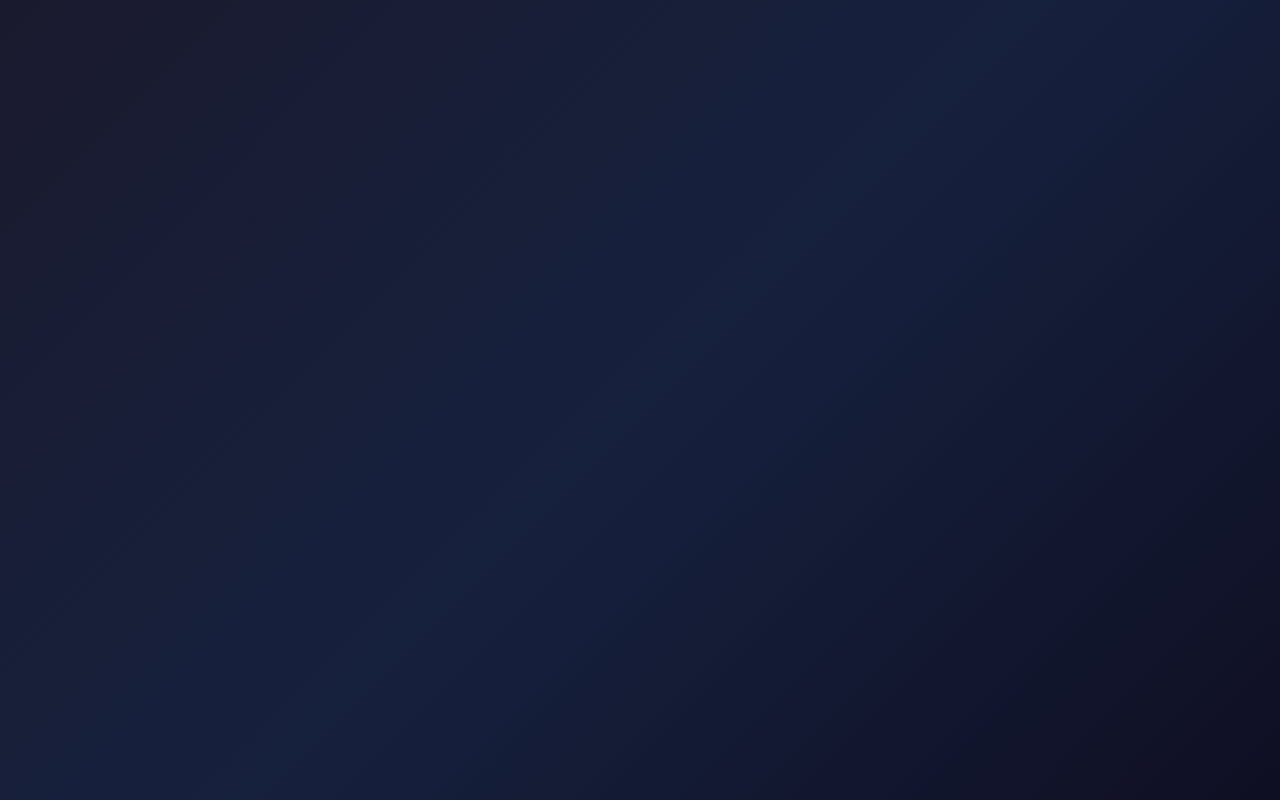
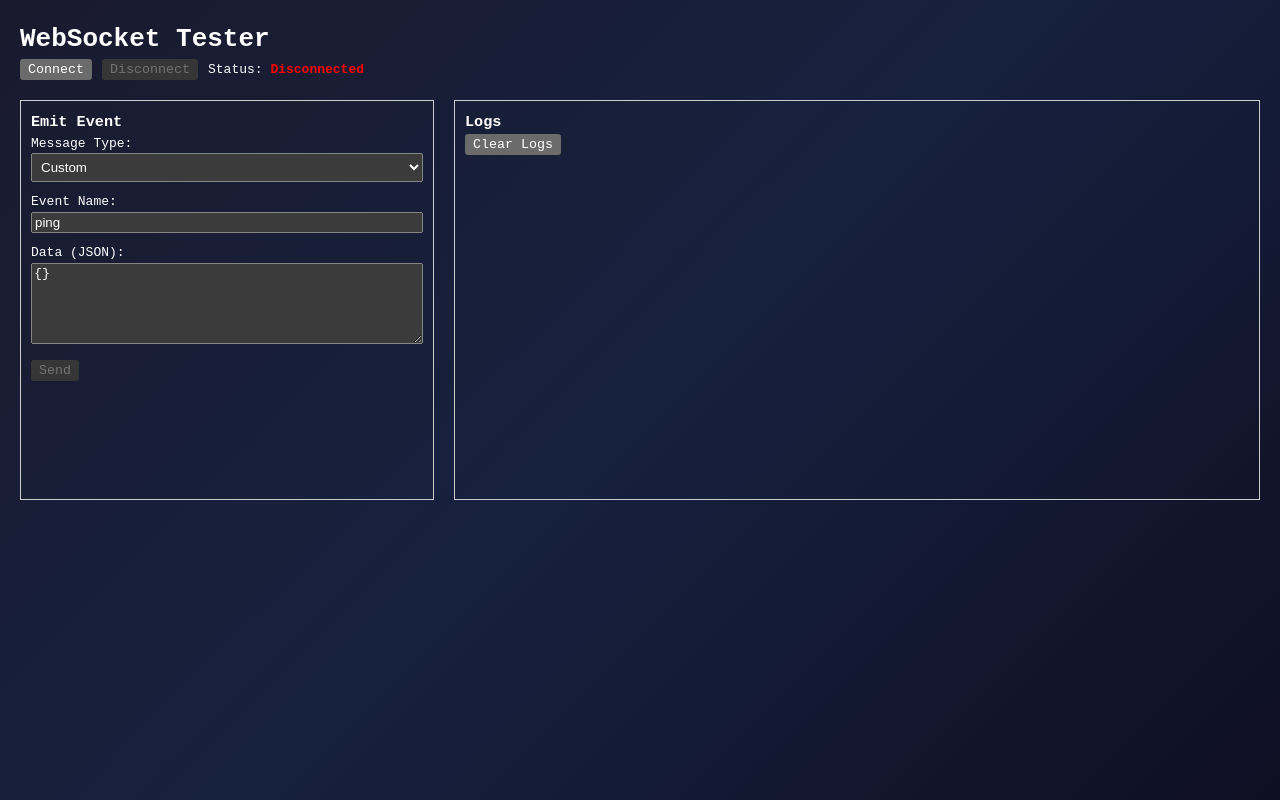
Before and after one commit to cybattis/red-tetris, a React (Vite) app in the folder frontend/: page /test-socket in a window 1280 px wide. Before the commit this address had no page. Built offline with nearby package versions, Linux system fonts and the light colour scheme.

Commit message:
feat: add SocketTest component for WebSocket testing

```diff
--- a/frontend/src/App.tsx
+++ b/frontend/src/App.tsx
@@ -5,6 +5,7 @@
 
 import { BrowserRouter, Routes, Route } from 'react-router-dom';
 import { HomePage, GameRoom } from './pages';
+import { SocketTest } from './pages/SocketTest';
 import './App.css';
 
 function App() {
@@ -12,6 +13,7 @@ function App() {
     <BrowserRouter>
       <Routes>
         <Route path="/" element={<HomePage />} />
+        <Route path="/test-socket" element={<SocketTest />} />
         <Route path="/:room/:playerName" element={<GameRoom />} />
       </Routes>
     </BrowserRouter>
--- /dev/null
+++ b/frontend/src/pages/SocketTest.tsx
@@ -0,0 +1,166 @@
+import { useState, useEffect } from 'react';
+import { io, Socket } from 'socket.io-client';
+
+interface LogEntry {
+  type: 'sent' | 'received' | 'status';
+  message: string;
+  timestamp: string;
+}
+
+export function SocketTest() {
+  const [socket, setSocket] = useState<Socket | null>(null);
+  const [logs, setLogs] = useState<LogEntry[]>([]);
+  const [eventName, setEventName] = useState('ping');
+  const [eventData, setEventData] = useState('{}');
+  const [isConnected, setIsConnected] = useState(false);
+
+  // Predefined templates only
+  const templates: Record<string, string> = {
+    custom: '{}',
+    room: '{"action": "join", "room": "testRoom"}',
+    settings: '{"mode": "classic", "difficulty": "hard"}',
+    game: '{"action": "start"}',
+  };
+
+  const handleTypeChange = (e: React.ChangeEvent<HTMLSelectElement>) => {
+    const type = e.target.value;
+    setEventName(type === 'custom' ? '' : type);
+    setEventData(templates[type] || '{}');
+  };
+
+  const addLog = (type: LogEntry['type'], message: string) => {
+    setLogs((prev) => [
+      { type, message, timestamp: new Date().toLocaleTimeString() },
+      ...prev,
+    ]);
+  };
+
+  const connect = () => {
+    if (socket) return;
+
+    // Adjust URL if your backend runs on a different port/host
+    const newSocket = io('ws://localhost:8000', {
+      transports: ['websocket'],
+    });
+
+    newSocket.on('connect', () => {
+      setIsConnected(true);
+      addLog('status', `Connected with ID: ${newSocket.id}`);
+    });
+
+    newSocket.on('disconnect', () => {
+      setIsConnected(false);
+      addLog('status', 'Disconnected');
+    });
+
+    newSocket.onAny((event, ...args) => {
+      addLog('received', `Event: ${event} | Data: ${JSON.stringify(args)}`);
+    });
+
+    setSocket(newSocket);
+  };
+
+  const disconnect = () => {
+    if (socket) {
+      socket.disconnect();
+      setSocket(null);
+      setIsConnected(false);
+    }
+  };
+
+  const emitEvent = () => {
+    if (!socket || !isConnected) {
+      addLog('status', 'Error: Not connected');
+      return;
+    }
+
+    try {
+      const parsedData = JSON.parse(eventData);
+      socket.emit(eventName, parsedData);
+      addLog('sent', `Event: ${eventName} | Data: ${eventData}`);
+    } catch (e) {
+      addLog('status', 'Error: Invalid JSON data');
+    }
+  };
+
+  useEffect(() => {
+    return () => {
+      if (socket) socket.disconnect();
+    };
+  }, [socket]); // eslint-disable-line react-hooks/exhaustive-deps
+
+  return (
+    <div style={{ padding: '20px', fontFamily: 'monospace' }}>
+      <h1>WebSocket Tester</h1>
+
+      <div style={{ marginBottom: '20px' }}>
+        <button onClick={connect} disabled={isConnected}>Connect</button>
+        <button onClick={disconnect} disabled={!isConnected} style={{ marginLeft: '10px' }}>Disconnect</button>
+        <span style={{ marginLeft: '10px' }}>
+          Status: <strong style={{ color: isConnected ? 'green' : 'red' }}>
+            {isConnected ? 'Connected' : 'Disconnected'}
+          </strong>
+        </span>
+      </div>
+
+      <div style={{ display: 'flex', gap: '20px' }}>
+        {/* Controls */}
+        <div style={{ flex: 1, border: '1px solid #ccc', padding: '10px' }}>
+          <h3>Emit Event</h3>
+
+          <div style={{ marginBottom: '10px' }}>
+            <label style={{ display: 'block' }}>Message Type:</label>
+            <select
+              onChange={handleTypeChange}
+              style={{ width: '100%', padding: '5px' }}
+              defaultValue="custom"
+            >
+              <option value="custom">Custom</option>
+              <option value="room">Room</option>
+              <option value="settings">Settings</option>
+              <option value="game">Game</option>
+            </select>
+          </div>
+
+          <div style={{ marginBottom: '10px' }}>
+            <label style={{ display: 'block' }}>Event Name:</label>
+            <input
+              type="text"
+              value={eventName}
+              onChange={(e) => setEventName(e.target.value)}
+              style={{ width: '100%' }}
+            />
+          </div>
+          <div style={{ marginBottom: '10px' }}>
+            <label style={{ display: 'block' }}>Data (JSON):</label>
+            <textarea
+              value={eventData}
+              onChange={(e) => setEventData(e.target.value)}
+              rows={5}
+              style={{ width: '100%' }}
+            />
+          </div>
+          <button onClick={emitEvent} disabled={!isConnected}>Send</button>
+        </div>
+
+        {/* Logs */}
+        <div style={{ flex: 2, border: '1px solid #ccc', padding: '10px', height: '400px', overflowY: 'auto' }}>
+          <h3>Logs</h3>
+          <button onClick={() => setLogs([])}>Clear Logs</button>
+          <ul style={{ listStyle: 'none', padding: 0 }}>
+            {logs.map((log, index) => (
+              <li key={index} style={{
+                padding: '5px',
+                borderBottom: '1px solid #eee',
+                color: log.type === 'sent' ? 'blue' : log.type === 'received' ? 'green' : 'gray'
+              }}>
+                <span style={{ fontSize: '0.8em', marginRight: '10px' }}>[{log.timestamp}]</span>
+                <strong>{log.type.toUpperCase()}:</strong> {log.message}
+              </li>
+            ))}
+          </ul>
+        </div>
+      </div>
+    </div>
+  );
+}
```
